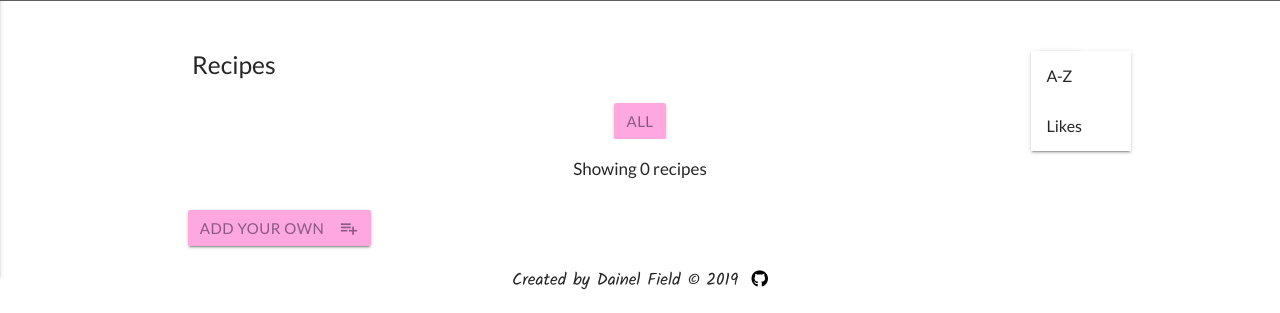
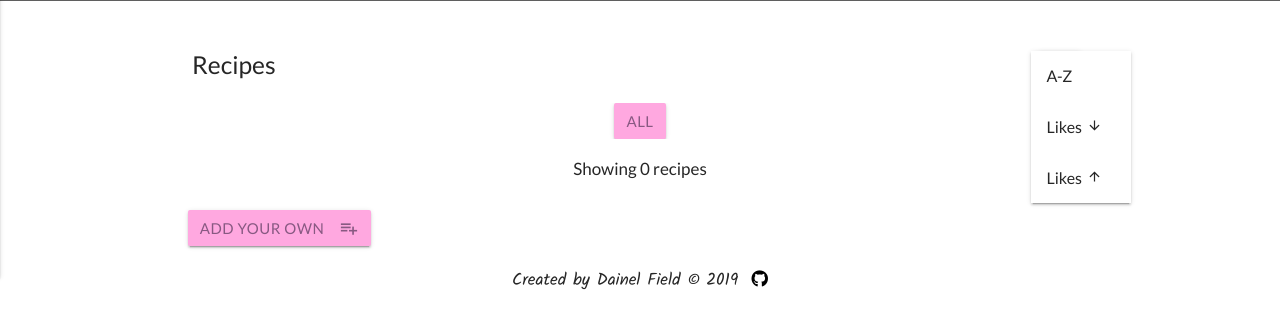
Before and after one commit to dan360z/Data-Centric-Project, a Flask app: page / in a window 1280 px wide, after a click on "sort". Shown: the part 583-896 px from the top of the page. Run offline with Flask 2, Linux system fonts and the light colour scheme; data that the repository does not hold is empty; some libraries are stand-ins or nearby versions; grey boxes are pictures that could not be loaded.

Commit message:
Put comments inside functions for easier reading in app.py and added sort recipesby likes iin ascending order

```diff
--- a/app.py
+++ b/app.py
@@ -10,48 +10,54 @@ app.config["MONGO_URI"] = os.environ.get('MONGO_URI')
 
 mongo = PyMongo(app)
 
-'''This displays all the recipes on the landing page'''
+
 @app.route('/')
 @app.route('/get_recipes')
 def get_recipes():
+    '''This displays all the recipes on the landing page'''
     recipes_count = mongo.db.Recipes.count()
     return render_template("recipes.html", recipes=mongo.db.Recipes.find(), courses=mongo.db.Course.find(), recipes_count=recipes_count)
 
 
-'''This sorts the recipes displayed in acending order alphabetically'''
 @app.route('/sort_az')
 def sort_az():
+    '''This sorts the recipes displayed in acending order alphabetically'''
     recipes_count = mongo.db.Recipes.count()
     return render_template("recipes.html", recipes=mongo.db.Recipes.find().sort("name", 1), courses=mongo.db.Course.find(), recipes_count=recipes_count)
 
 
-'''This sorts the recipes displayed by the ammount of likes each recipe has in decending order'''
-@app.route('/sort_likes')
-def sort_likes():
+@app.route('/sort_likes_ascending')
+def sort_likes_ascending():
+    '''This sorts the recipes displayed by the ammount of likes each recipe has in ascending order'''
+    recipes_count = mongo.db.Recipes.count()
+    return render_template("recipes.html", recipes=mongo.db.Recipes.find().sort("likes", 1), courses=mongo.db.Course.find(), recipes_count=recipes_count)
+
+@app.route('/sort_likes_descending')
+def sort_likes_descending():
+    '''This sorts the recipes displayed by the ammount of likes each recipe has in decending order'''
     recipes_count = mongo.db.Recipes.count()
     return render_template("recipes.html", recipes=mongo.db.Recipes.find().sort("likes", -1), courses=mongo.db.Course.find(), recipes_count=recipes_count)
 
 
-'''This displays a filtered view of the recipes by the course the user has selected'''
 @app.route('/get_course/<course>')
 def get_course(course):
+    '''This displays a filtered view of the recipes by the course the user has selected'''
     recipes = mongo.db.Recipes.find({"course_name": course})
     recipes_count = mongo.db.Recipes.count({"course_name": course})
 
     return render_template("recipes.html", recipes=recipes, courses=mongo.db.Course.find(), recipes_count=recipes_count)
 
 
-'''This dispalys the full recipe of which the user has clicked'''
 @app.route('/show_recipe/<recipe_id>')
 def show_recipe(recipe_id):
+    '''This dispalys the full recipe of which the user has clicked'''
     this_recipe = mongo.db.Recipes.find_one({"_id": ObjectId(recipe_id)})
     return render_template("fullrecipe.html", recipe=this_recipe, icon="favorite_border")
 
 
-'''This increments the likes for the recipe by one each time a user clicks on the like icon'''
 @app.route('/like/<recipe_id>')
 def like(recipe_id):
-
+    '''This increments the likes for the recipe by one each time a user clicks on the like icon'''
     mongo.db.Recipes.update({'_id': ObjectId(recipe_id)},
                             { "$inc": {'likes': 1} })
 
@@ -59,17 +65,16 @@ def like(recipe_id):
     return render_template("fullrecipe.html", recipe=this_recipe, icon="favorite")
 
 
-'''This returns an add recipe form'''
 @app.route('/add_recipe')
 def add_recipe():
+    '''This returns an add recipe form'''
     return render_template("addrecipe.html", courses=mongo.db.Course.find(), cuisines=mongo.db.Cuisine.find())
 
 
-'''This takes the add recipe form data and inserts it in to the Recipe collection as a document in MongoDB
-then redirects back to recipes.html to view the newly added recipe. prep and cook times are added together to return a total cook time.'''
 @app.route('/insert_recipe', methods=['POST'])
 def insert_recipe():
-
+    '''This takes the add recipe form data and inserts it in to the Recipe collection as a document in MongoDB
+    then redirects back to recipes.html to view the newly added recipe. prep and cook times are added together to return a total cook time.'''
     ingredients = request.form["ingredients"].split("\n")
     method = request.form["method"].split("\n")
 
@@ -93,18 +98,17 @@ def insert_recipe():
     return redirect(url_for('get_recipes'))
 
 
-'''This returns an add recipe form'''
 @app.route('/edit_recipe/<recipe_id>')
 def edit_recipe(recipe_id):
+    '''This returns an add recipe form'''
     this_recipe = mongo.db.Recipes.find_one({"_id": ObjectId(recipe_id)})
 
     return render_template("editrecipe.html", recipe=this_recipe, courses=mongo.db.Course.find(), cuisines=mongo.db.Cuisine.find())
 
 
-'''This updates an existing recipe'''
 @app.route('/update_recipe/<recipe_id>', methods=['POST'])
 def update_recipe(recipe_id):
-
+    '''This updates an existing recipe'''
     ingredients = request.form["ingredients"].split("\n")
     method = request.form["method"].split("\n")
 
@@ -130,9 +134,9 @@ def update_recipe(recipe_id):
     return render_template("fullrecipe.html", recipe=this_recipe)
 
 
-'''This removes a recipe from the database'''
 @app.route('/delete_recipe/<recipe_id>')
 def delete_recipe(recipe_id):
+    '''This removes a recipe from the database'''
     mongo.db.Recipes.remove({'_id': ObjectId(recipe_id)})
     return redirect(url_for('get_recipes'))
 
--- a/static/scss/main.css
+++ b/static/scss/main.css
@@ -65,6 +65,9 @@ h1 {
     font-size: 28px; }
   .sort-wrapper li a {
     color: #262626; }
+    .sort-wrapper li a i {
+      margin: 0 0 0 5px;
+      float: none; }
 
 .course-btns-wrapper {
   text-align: center;
--- a/static/scss/main.scss
+++ b/static/scss/main.scss
@@ -84,6 +84,10 @@ h1 {
     }
     li a {
         color: $text-color;
+        i {
+            margin: 0 0 0 5px;
+            float: none;
+        }
     }
 }
 
--- a/templates/recipes.html
+++ b/templates/recipes.html
@@ -16,7 +16,8 @@
     <a class='dropdown-button btn sort right' href='#' data-activates='dropdown1'><i class="material-icons">sort</i></a>
     <ul id='dropdown1' class='dropdown-content'>
         <li><a href="{{url_for('sort_az')}}">A-Z</a></li>
-        <li><a href="{{url_for('sort_likes')}}">Likes</a></li>
+        <li><a href="{{url_for('sort_likes_descending')}}">Likes<i class="tiny material-icons">arrow_downward</i></a></li>
+        <li><a href="{{url_for('sort_likes_ascending')}}">Likes<i class="tiny material-icons">arrow_upward</i></a></li>
     </ul>
     <!--/Dropdown Materialize-->
 </div>
```
Also changed, not shown: 1 other file.
